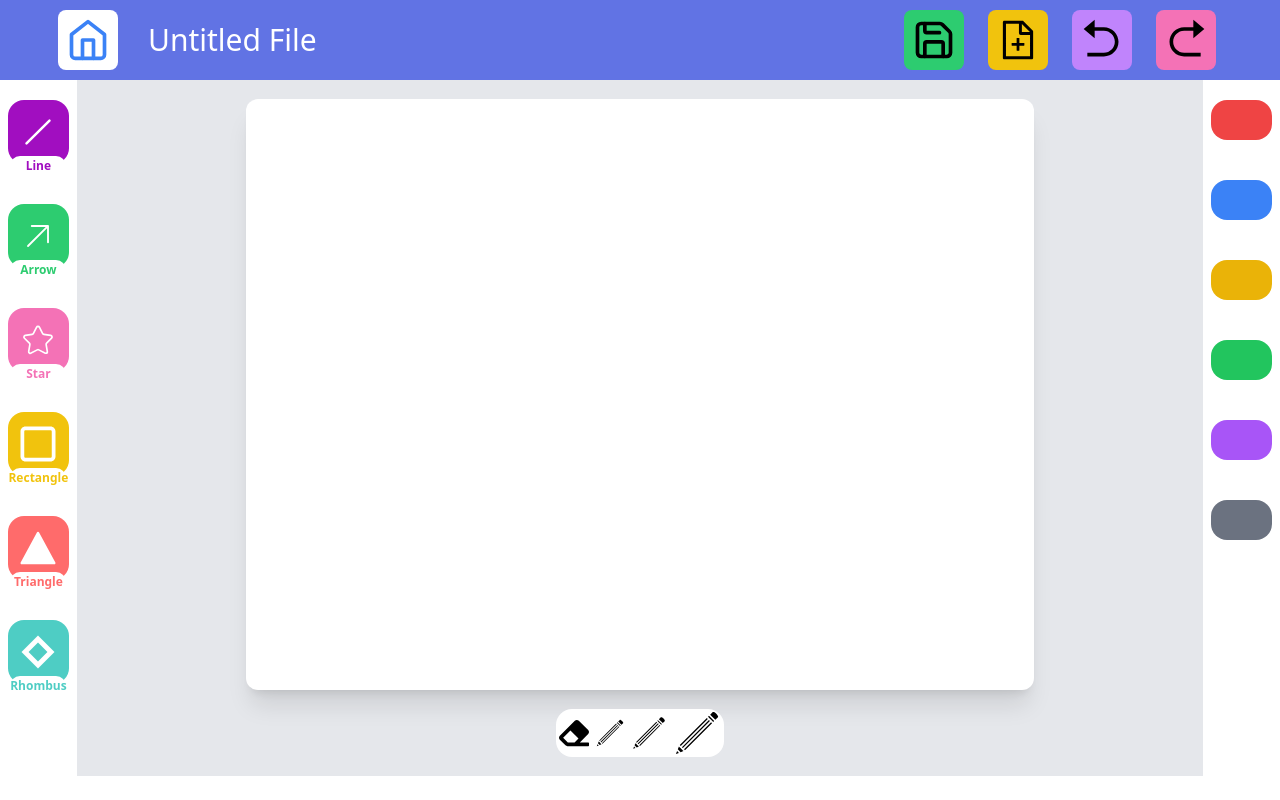
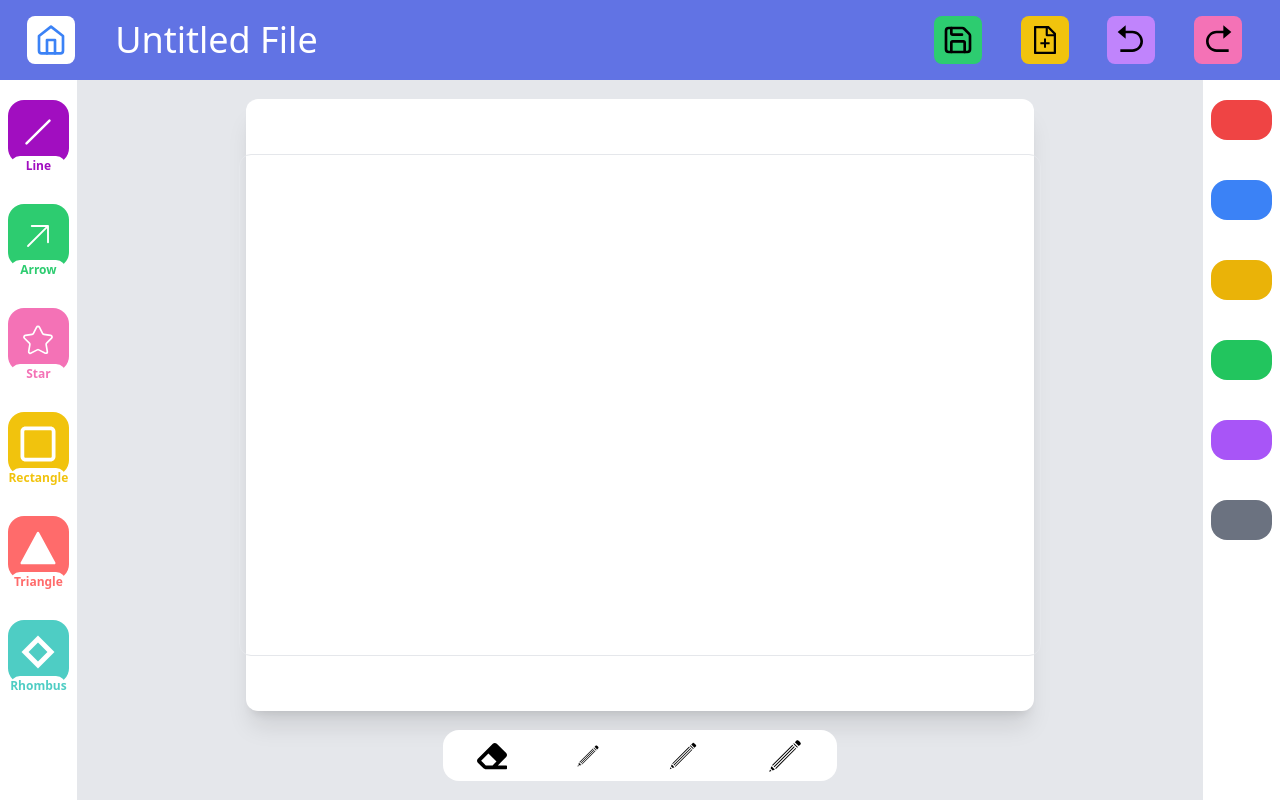
Before and after one commit to ahmed123456787/draw-app, a React (Vite) app in the folder frontend/: page / in a window 1280 px wide. Built offline with nearby package versions, Linux system fonts and the light colour scheme.

Commit message:
drawing space v1

```diff
--- a/frontend/src/Pages/DrawSpace.jsx
+++ b/frontend/src/Pages/DrawSpace.jsx
@@ -7,19 +7,21 @@ function DrawSpace() {
   return (
     <div className="h-screen">
       {/* Top Bar */}
-      <Topbar/>
+
+        <Topbar />
+
       {/* Draw Space */}
-      <div className="h-[87%] w-full flex">
+      <div className="sm:h-[86%] md:h-[88%]  lg:h-[90%] flex">
         {/* Side Bar */}
-        <Sidebar/>
+        <Sidebar />
         {/* Draw Paper */}
-        <Drawingarea/>
+        <Drawingarea />
         {/* Color Bar */}
-        <Colorbar/>
+        <Colorbar />
       </div>
     </div>
   );
 }
 
 export default DrawSpace;
-{/* chaque conteniare et sa propre configuration dans ce contenaire  (div) */}
+{/* chaque conteniare et sa propre configuration dans ce contenaire  (div) */ }
--- a/frontend/src/components/drawSpace/Colorbar.jsx
+++ b/frontend/src/components/drawSpace/Colorbar.jsx
@@ -2,7 +2,7 @@ import React from 'react'
 
 function Colorbar() {
     return (
-        <div className="w-[10%] sm:w-[10%] md:w-[8%] lg:w-[6%] h-full overflow-y-scroll space-y-10 pt-5 mx-auto" style={{ scrollbarWidth: 'none', msOverflowStyle: 'none' }}>
+        <div className="sm:w-[10%] md:w-[8%] lg:w-[6%] h-full overflow-y-scroll space-y-10 pt-5" style={{ scrollbarWidth: 'none', msOverflowStyle: 'none' }}>
             <div className="bg-red-500 w-[80%] h-10 rounded-2xl mx-auto"></div>
             <div className="bg-blue-500 w-[80%] h-10 rounded-2xl mx-auto"></div>
             <div className="bg-yellow-500 w-[80%] h-10 rounded-2xl mx-auto"></div>
--- a/frontend/src/components/drawSpace/Drawingarea.jsx
+++ b/frontend/src/components/drawSpace/Drawingarea.jsx
@@ -1,23 +1,153 @@
-import React from 'react'
+import React, { useRef, useState } from 'react';
 import { FaEraser } from 'react-icons/fa';
 import { GiPencil } from 'react-icons/gi';
-function Drawingarea() {
+
+function DrawingArea() {
+  const canvasRef = useRef(null);
+  const [rectangles, setRectangles] = useState([]);
+  const [isDrawing, setIsDrawing] = useState(false);
+  const [startPoint, setStartPoint] = useState({ x: 0, y: 0 });
+  const [pencilSize, setPencilSize] = useState(2); // Default pencil size
+  const [isErasing, setIsErasing] = useState(false);
+
+  // Helper function to check if a point is inside a rectangle
+  const isPointInRectangle = (point, rectangle) => {
+    const { x, y } = point;
+    const { x: rectX, y: rectY, width, height } = rectangle;
+    return x >= rectX && x <= rectX + width && y >= rectY && y <= rectY + height;
+  };
+
+  // Start drawing
+  const startDrawing = (event) => {
+    if (isErasing) return; // Prevent drawing in erase mode
+    const { offsetX, offsetY } = event.nativeEvent;
+    setStartPoint({ x: offsetX, y: offsetY });
+    setIsDrawing(true);
+  };
+
+  // Draw rectangle dynamically
+  const drawRectangle = (event) => {
+    if (!isDrawing) return;
+
+    const canvas = canvasRef.current;
+    const ctx = canvas.getContext('2d');
+    const { offsetX, offsetY } = event.nativeEvent;
+
+    // Clear and redraw all existing rectangles
+    ctx.clearRect(0, 0, canvas.width, canvas.height);
+    rectangles.forEach(({ x, y, width, height, size }) => {
+      ctx.lineWidth = size;
+      ctx.strokeRect(x, y, width, height);
+    });
+
+    // Draw the rectangle being created
+    const width = offsetX - startPoint.x;
+    const height = offsetY - startPoint.y;
+    ctx.lineWidth = pencilSize;
+    ctx.strokeStyle = 'black';
+    ctx.strokeRect(startPoint.x, startPoint.y, width, height);
+  };
+
+  // Finalize rectangle and store it
+  const stopDrawing = (event) => {
+    if (!isDrawing) return;
+
+    const { offsetX, offsetY } = event.nativeEvent;
+    const width = offsetX - startPoint.x;
+    const height = offsetY - startPoint.y;
+
+    setRectangles((prev) => [
+      ...prev,
+      { x: startPoint.x, y: startPoint.y, width, height, size: pencilSize },
+    ]);
+    setIsDrawing(false);
+  };
+
+  // Handle rectangle click for erasing
+  const handleCanvasClick = (event) => {
+    if (!isErasing) return;
+
+    const { offsetX, offsetY } = event.nativeEvent;
+    const clickPoint = { x: offsetX, y: offsetY };
+
+    // Find the index of the first rectangle containing the click point
+    const rectangleIndex = rectangles.findIndex((rect) =>
+      isPointInRectangle(clickPoint, rect)
+    );
+
+    if (rectangleIndex === -1) return; // Exit if no rectangle was clicked
+
+    // Remove the selected rectangle from the state
+    const updatedRectangles = rectangles.filter((_, index) => index !== rectangleIndex);
+    setRectangles(updatedRectangles);
+
+    // Redraw the canvas with remaining rectangles
+    const canvas = canvasRef.current;
+    const ctx = canvas.getContext('2d');
+    ctx.clearRect(0, 0, canvas.width, canvas.height);
+    updatedRectangles.forEach(({ x, y, width, height, size }) => {
+      ctx.lineWidth = size;
+      ctx.strokeStyle = 'black';
+      ctx.strokeRect(x, y, width, height);
+    });
+  };
+
+  // Clear all rectangles
+  const clearCanvas = () => {
+    const canvas = canvasRef.current;
+    const ctx = canvas.getContext('2d');
+    ctx.clearRect(0, 0, canvas.width, canvas.height);
+    setRectangles([]);
+  };
+
   return (
     <div className="bg-gray-200 w-[80%] sm:w-[78%] md:w-[75%] lg:w-[88%] flex flex-col items-center justify-evenly">
-          {/* Drawing Area */}
-          <div className="bg-white rounded-xl w-[90%] sm:w-[85%] md:w-[78%] lg:w-[70%] h-[70%] sm:h-[75%] md:h-[80%] lg:h-[85%] shadow-xl"></div>
+      {/* Drawing Area */}
+      <div className="bg-white rounded-xl shadow-xl w-[90%] sm:w-[85%] md:w-[78%] lg:w-[70%] h-[70%] sm:h-[75%] md:h-[80%] lg:h-[85%] flex items-center justify-center">
+        <canvas
+          ref={canvasRef}
+          width="800"
+          height="500"
+          className="rounded-xl border"
+          onMouseDown={startDrawing}
+          onMouseMove={drawRectangle}
+          onMouseUp={stopDrawing}
+          onClick={handleCanvasClick}
+        />
+      </div>
 
-          {/* Tools Section */}
-          <div className="bg-white w-[40%] sm:w-[30%] md:w-[20%] lg:w-[15%] h-[7%] rounded-2xl flex justify-around items-center">
-            <FaEraser className="text-sm sm:text-xl md:text-2xl lg:text-3xl" />
-            <GiPencil className="text-sm sm:text-xl md:text-2xl lg:text-3xl" />
-            <GiPencil className="text-base sm:text-2xl md:text-3xl lg:text-4xl" />
-            <GiPencil className="text-lg sm:text-3xl md:text-4xl lg:text-5xl" />
-          </div>
-        </div>
+      {/* Tools Section */}
+      <div className="bg-white sm:w-[15%] md:w-[20%] lg:w-[35%] h-[7%] rounded-2xl flex justify-around items-center">
+        <FaEraser
+          className={`text-sm sm:text-xl md:text-2xl lg:text-3xl ${isErasing ? 'text-red-500' : ''}`}
+          onClick={() => setIsErasing((prev) => !prev)}
+        />
+        <GiPencil
+          className="text-sm sm:text-xl md:text-2xl lg:text-2xl"
+          onClick={() => {
+            setPencilSize(2);
+            setIsErasing(false);
+          }}
+        />
+        <GiPencil
+          className="text-base sm:text-2xl md:text-3xl lg:text-3xl"
+          onClick={() => {
+            setPencilSize(4);
+            setIsErasing(false);
+          }}
+        />
+        <GiPencil
+          className="text-lg sm:text-3xl md:text-4xl lg:text-4xl"
+          onClick={() => {
+            setPencilSize(6);
+            setIsErasing(false);
+          }}
+        />
 
 
-  )
+      </div>
+    </div>
+  );
 }
 
-export default Drawingarea
+export default DrawingArea;
--- a/frontend/src/components/drawSpace/ShapeComponent.jsx
+++ b/frontend/src/components/drawSpace/ShapeComponent.jsx
@@ -3,10 +3,10 @@ const ShapeComponent = ({ icon: Icon, label, color,className }) => {
         <div className="flex flex-col items-center relative">
             {/* Icon container*/}
             <div
-                className={`lg:w-[80%] h-16 rounded-2xl flex items-center justify-center`}
+                className={` sm:w-[40%] md:w-[60%] lg:w-[80%] h-16 rounded-2xl flex items-center justify-center`}
                 style={{ backgroundColor: color }}
             >
-                <Icon className={`w-10 h-10 text-white ${className}`}/>
+                <Icon className={`w-10 h-10 text-white   ${className}`}/>
             </div>
             {/* Texte container*/}
             <div className="absolute bottom-0 py-1 -mb-4">
--- a/frontend/src/components/drawSpace/Sidebar.jsx
+++ b/frontend/src/components/drawSpace/Sidebar.jsx
@@ -8,7 +8,7 @@ import { CgShapeRhombus } from 'react-icons/cg';
 
 function Sidebar() {
     return (
-        <div className="w-[10%] sm:w-[10%] md:w-[8%] lg:w-[6%] h-full overflow-y-scroll space-y-10 pt-5" style={{ scrollbarWidth: 'none', msOverflowStyle: 'none' }}>
+        <div className=" sm:w-[10%] md:w-[8%] lg:w-[6%] h-full overflow-y-scroll space-y-10 pt-5" style={{ scrollbarWidth: 'none', msOverflowStyle: 'none' }}>
             <ShapeComponent icon={PiLineVertical} label="Line" color="#A10EC0" className="rotate-45" />
             <ShapeComponent icon={PiArrowUpRightLight} label="Arrow" color="#2DCC70" />
             <ShapeComponent icon={CiStar} label="Star" color="rgb(244, 114, 182)" />
--- a/frontend/src/components/drawSpace/Topbar.jsx
+++ b/frontend/src/components/drawSpace/Topbar.jsx
@@ -7,23 +7,22 @@ import { RiArrowGoBackFill, RiArrowGoForwardFill } from 'react-icons/ri';
 function Topbar() {
     return (
 
-        <div className="bg-bgColor w-full h-[12%] sm:h-[12%] md:h-[10%] lg:h-[10%] flex items-center justify-between p-10">
+        <div className="bg-bgColor w-full  sm:h-[15%] md:h-[12%] lg:h-[10%] flex items-center justify-between">
             {/* Home Icon */}
-            <div className="flex items-center justify-center w-[15%] sm:w-[12%] md:w-[10%] lg:w-[8%]">
-                <FiHome className="bg-white text-blue-500 text-3xl sm:text-4xl md:text-5xl lg:text-6xl p-2 rounded-lg" />
+            <div className="flex items-center justify-center  sm:w-[15%] md:w-[10%] lg:w-[8%]">
+                <FiHome className="bg-white text-blue-500  sm:text-4xl md:text-5xl lg:text-5xl lg:p-2 md:p-2 sm:p-1 rounded-lg" />
             </div>
 
             {/* File Name */}
             <div className="flex items-center justify-start w-[35%] sm:w-[40%] md:w-[50%] lg:w-[60%]">
-                <p className="text-xl sm:text-2xl md:text-3xl lg:text-3xl text-white">Untitled File</p>
+                <p className="text-xl sm:text-xl md:text-2xl lg:text-4xl text-white">Untitled File</p>
             </div>
-
             {/* File Manipulation Buttons */}
             <div className="flex justify-evenly items-center w-[50%] sm:w-[40%] md:w-[35%] lg:w-[30%]">
-                <LuSave className="bg-greenColor text-3xl sm:text-4xl md:text-5xl lg:text-6xl p-2 rounded-lg" />
-                <AiOutlineFileAdd className="bg-yellowColor text-3xl sm:text-4xl md:text-5xl lg:text-6xl p-2 rounded-lg" />
-                <RiArrowGoBackFill ckFill className="bg-purple-400 text-3xl sm:text-4xl md:text-5xl lg:text-6xl p-2 rounded-lg" />
-                <RiArrowGoForwardFill className="bg-pink-400 text-3xl sm:text-4xl md:text-5xl lg:text-6xl p-2 rounded-lg" />
+                <LuSave className="bg-greenColor text-2xl sm:text-4xl md:text-5xl lg:text-5xl lg:p-2 rounded-lg" />
+                <AiOutlineFileAdd className="bg-yellowColor sm:text-4xl md:text-5xl lg:text-5xl lg:p-2 rounded-lg" />
+                <RiArrowGoBackFill ckFill className="bg-purple-400  sm:text-4xl md:text-5xl lg:text-5xl p-2 rounded-lg" />
+                <RiArrowGoForwardFill className="bg-pink-400  sm:text-4xl md:text-5xl lg:text-5xl p-2 rounded-lg" />
             </div>
         </div>
 
```
